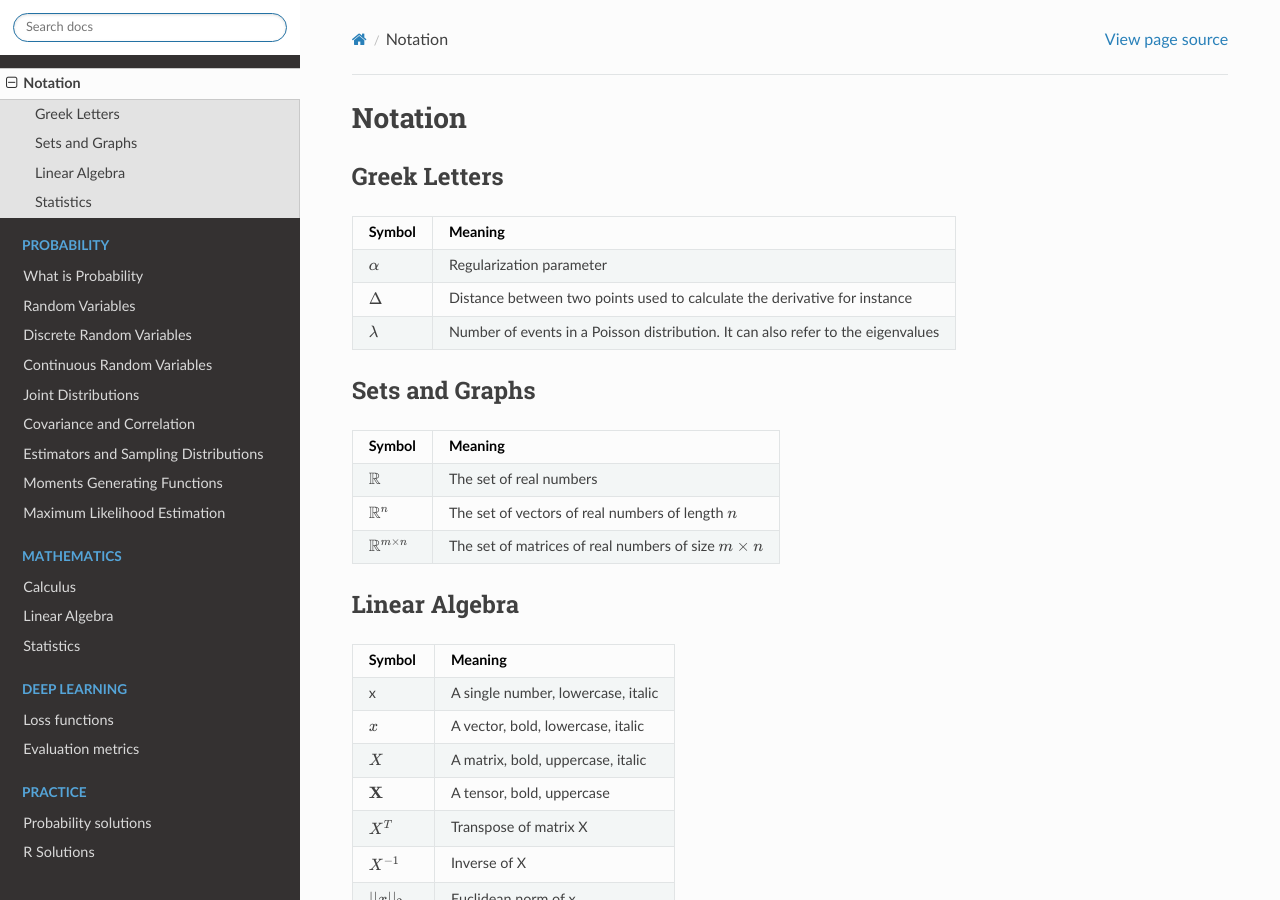
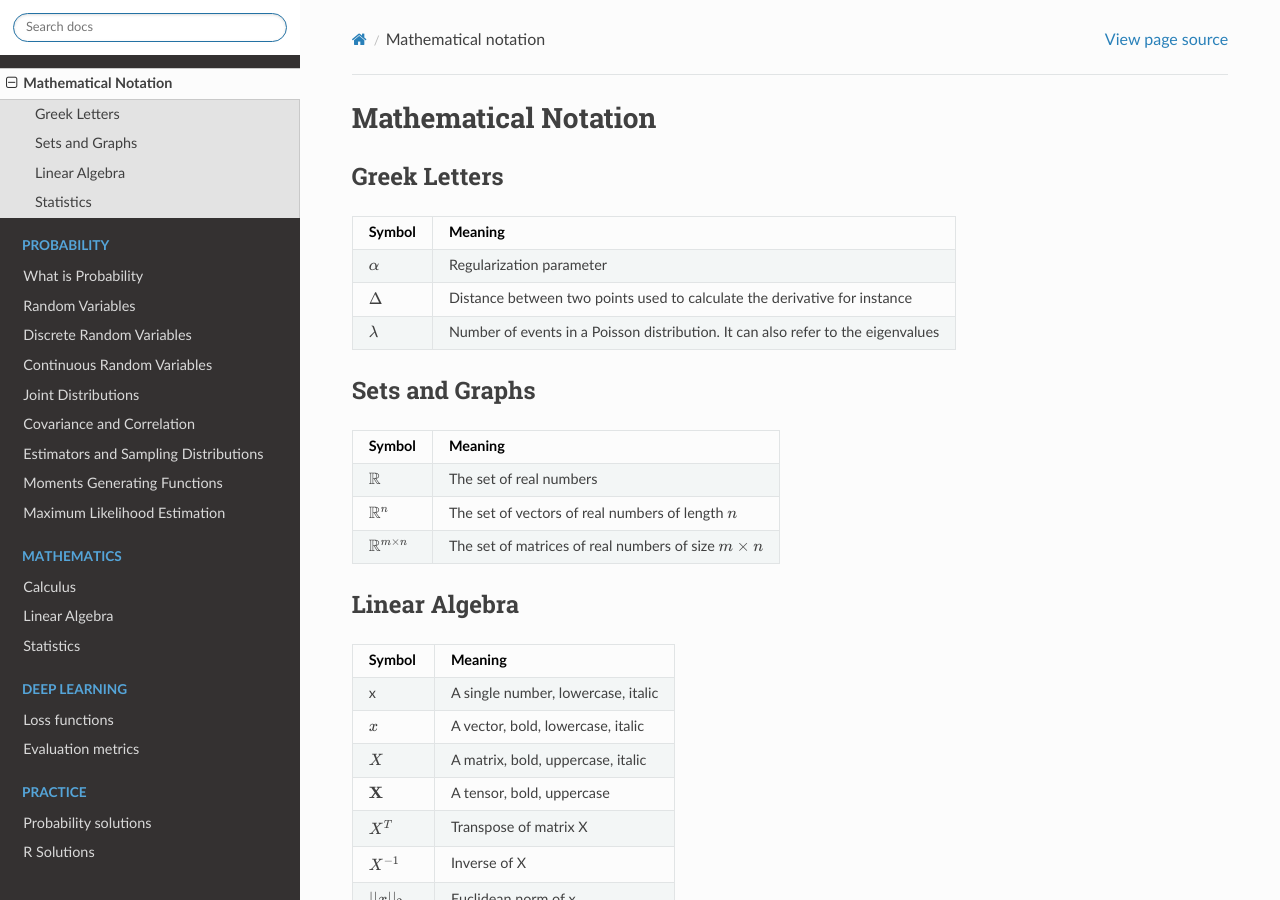
Before and after one commit to akkefa/ml-notes, a Sphinx documentation site: the page built from docs/notation.rst, in a window 1280 px wide and 900 px high. Built offline with Sphinx 7.4.7 and the Read the Docs theme 2.0.0, drawn with Linux system fonts in a browser that asks for light colours.

Commit message:
New changes.

```diff
--- a/docs/notation.rst
+++ b/docs/notation.rst
@@ -1,8 +1,13 @@
-Notation
-========
+.. title::
+   Mathematical notation
+
+######################
+Mathematical Notation
+######################
+
 
 Greek Letters
--------------
+==============
 =================================  =========================================================================================
   Symbol                            Meaning
 =================================  =========================================================================================
@@ -13,7 +18,7 @@ Greek Letters
 
 
 Sets and Graphs
-----------------
+=================
 =================================  ===============================================================
   Symbol                            Meaning
 =================================  ===============================================================
@@ -24,7 +29,7 @@ Sets and Graphs
 
 
 Linear Algebra
----------------
+================
 ====================  ========================================
   Symbol                Meaning
 ====================  ========================================
@@ -44,7 +49,7 @@ Linear Algebra
 ====================  ========================================
 
 Statistics
-------------
+===========
 ========================================  =================================================================
   Symbol                                     Meaning
 ========================================  =================================================================
```
